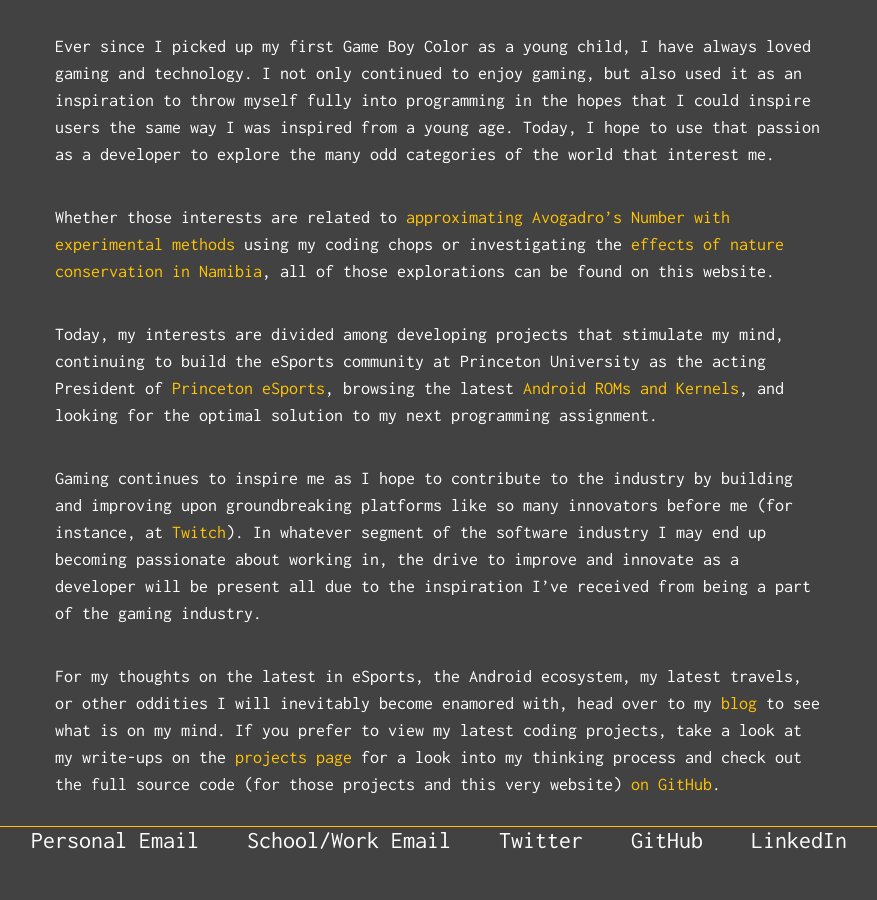
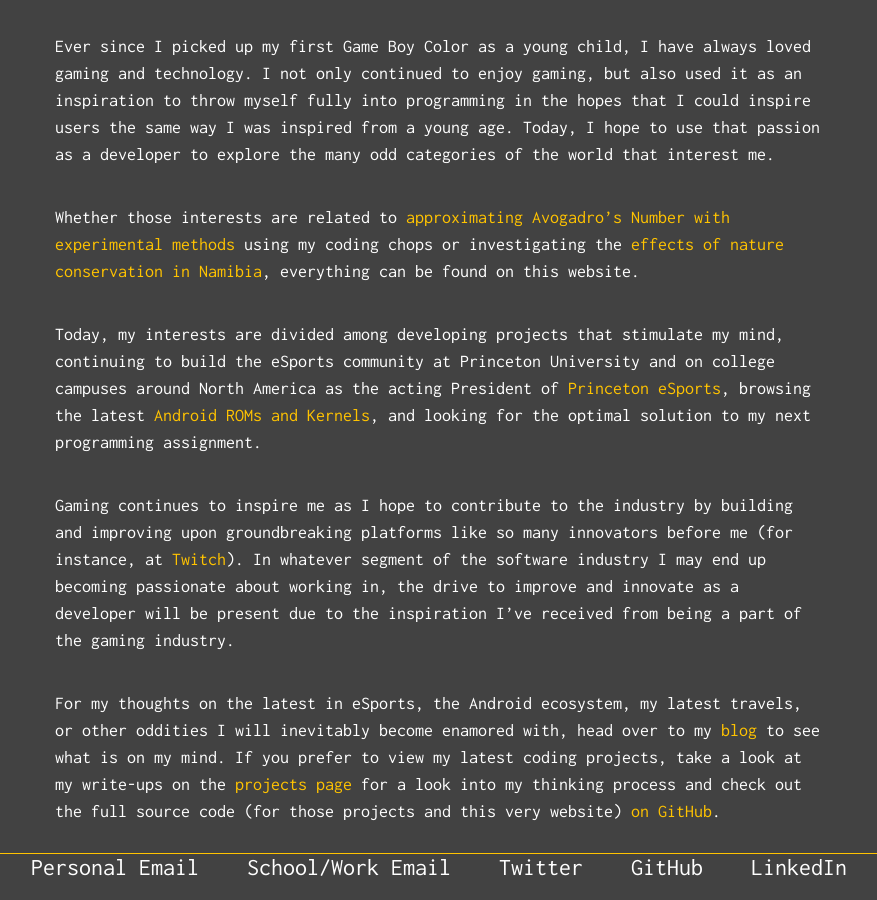
Before and after one commit to justintranjt/justintranjt.github.io, a Jekyll site: the page built from index.md, in a window 1280 px wide and 900 px high, scrolled down 1272 px. Shown: the whole window, without its empty margins (201-1078 px from the left). Built offline with Jekyll 4.4.1, drawn with Linux system fonts in a browser that asks for light colours; before the commit the page ends 2145 px from its top, so only the background shows below that.

Commit message:
Update index.md

```diff
--- a/index.md
+++ b/index.md
@@ -11,10 +11,10 @@
 
 Ever since I picked up my first Game Boy Color as a young child, I have always loved gaming and technology. I not only continued to enjoy gaming, but also used it as an inspiration to throw myself fully into programming in the hopes that I could inspire users the same way I was inspired from a young age. Today, I hope to use that passion as a developer to explore the many odd categories of the world that interest me.
 
-Whether those interests are related to [approximating Avogadro's Number with experimental methods](https://justintranjt.github.io/projects/2017-07-29-avogadro-estimation/) using my coding chops or investigating the [effects of nature conservation in Namibia](https://justintranjt.github.io/research/), all of those explorations can be found on this website.
+Whether those interests are related to [approximating Avogadro's Number with experimental methods](https://justintranjt.github.io/projects/2017-07-29-avogadro-estimation/) using my coding chops or investigating the [effects of nature conservation in Namibia](https://justintranjt.github.io/research/), everything can be found on this website.
 
-Today, my interests are divided among developing projects that stimulate my mind, continuing to build the eSports community at Princeton University as the acting President of [Princeton eSports](https://www.facebook.com/groups/ptonesports/), browsing the latest [Android ROMs and Kernels](https://forum.xda-developers.com/oneplus-3), and looking for the optimal solution to my next programming assignment.
+Today, my interests are divided among developing projects that stimulate my mind, continuing to build the eSports community at Princeton University and on college campuses around North America as the acting President of [Princeton eSports](https://www.facebook.com/groups/ptonesports/), browsing the latest [Android ROMs and Kernels](https://forum.xda-developers.com/oneplus-3), and looking for the optimal solution to my next programming assignment.
 
-Gaming continues to inspire me as I hope to contribute to the industry by building and improving upon groundbreaking platforms like so many innovators before me (for instance, at [Twitch](http://www.businessinsider.com/the-story-of-video-game-streaming-site-twitch-2014-10)). In whatever segment of the software industry I may end up becoming passionate about working in, the drive to improve and innovate as a developer will be present all due to the inspiration I've received from being a part of the gaming industry.
+Gaming continues to inspire me as I hope to contribute to the industry by building and improving upon groundbreaking platforms like so many innovators before me (for instance, at [Twitch](http://www.businessinsider.com/the-story-of-video-game-streaming-site-twitch-2014-10)). In whatever segment of the software industry I may end up becoming passionate about working in, the drive to improve and innovate as a developer will be present due to the inspiration I've received from being a part of the gaming industry.
 
 For my thoughts on the latest in eSports, the Android ecosystem, my latest travels, or other oddities I will inevitably become enamored with, head over to my [blog](https://justintranjt.github.io/blog/) to see what is on my mind. If you prefer to view my latest coding projects, take a look at my write-ups on the [projects page](https://justintranjt.github.io/projects/) for a look into my thinking process and check out the full source code (for those projects and this very website) [on GitHub](https://github.com/justintranjt).
```
